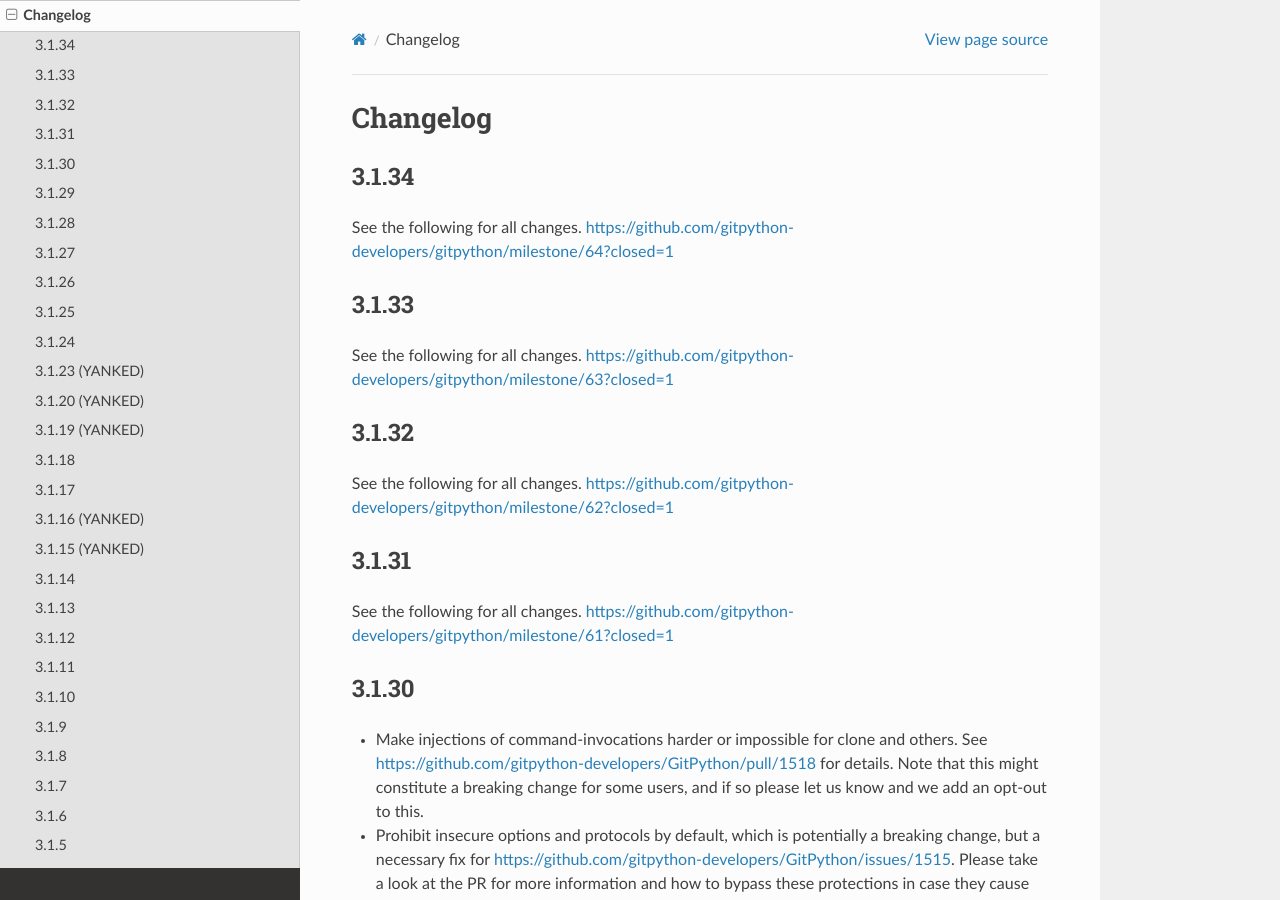
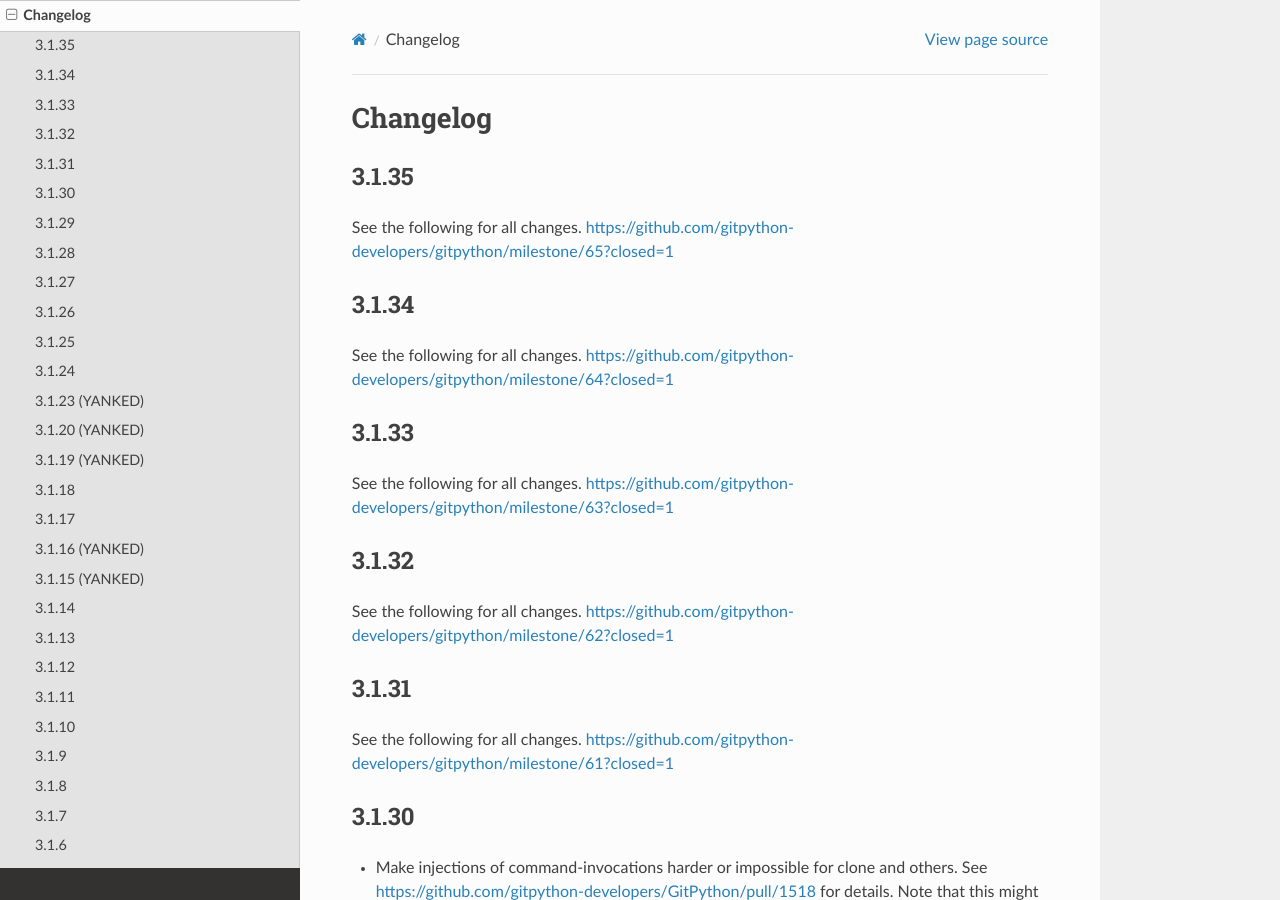
Before and after one commit to gitpython-developers/GitPython, a Sphinx documentation site: the page built from doc/source/changes.rst, in a window 1280 px wide and 900 px high. Built offline with Sphinx 7.4.7 and the Read the Docs theme 2.0.0, drawn with Linux system fonts in a browser that asks for light colours.

Commit message:
prepare next release

```diff
--- a/doc/source/changes.rst
+++ b/doc/source/changes.rst
@@ -1,6 +1,12 @@
 =========
 Changelog
 =========
+
+3.1.35
+======
+
+See the following for all changes.
+https://github.com/gitpython-developers/gitpython/milestone/65?closed=1
 
 3.1.34
 ======
```
Also changed, not shown: 1 other file.
